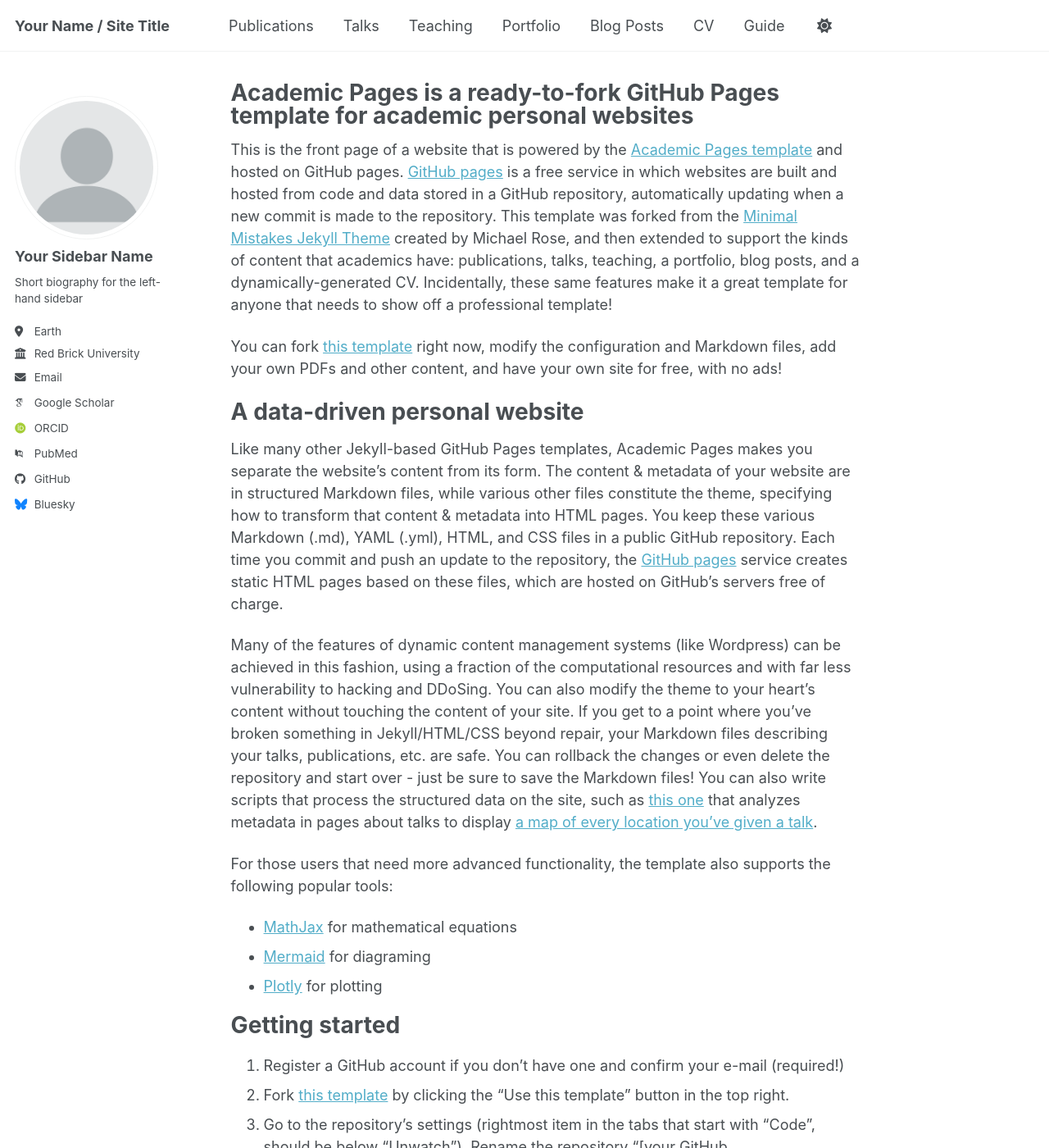
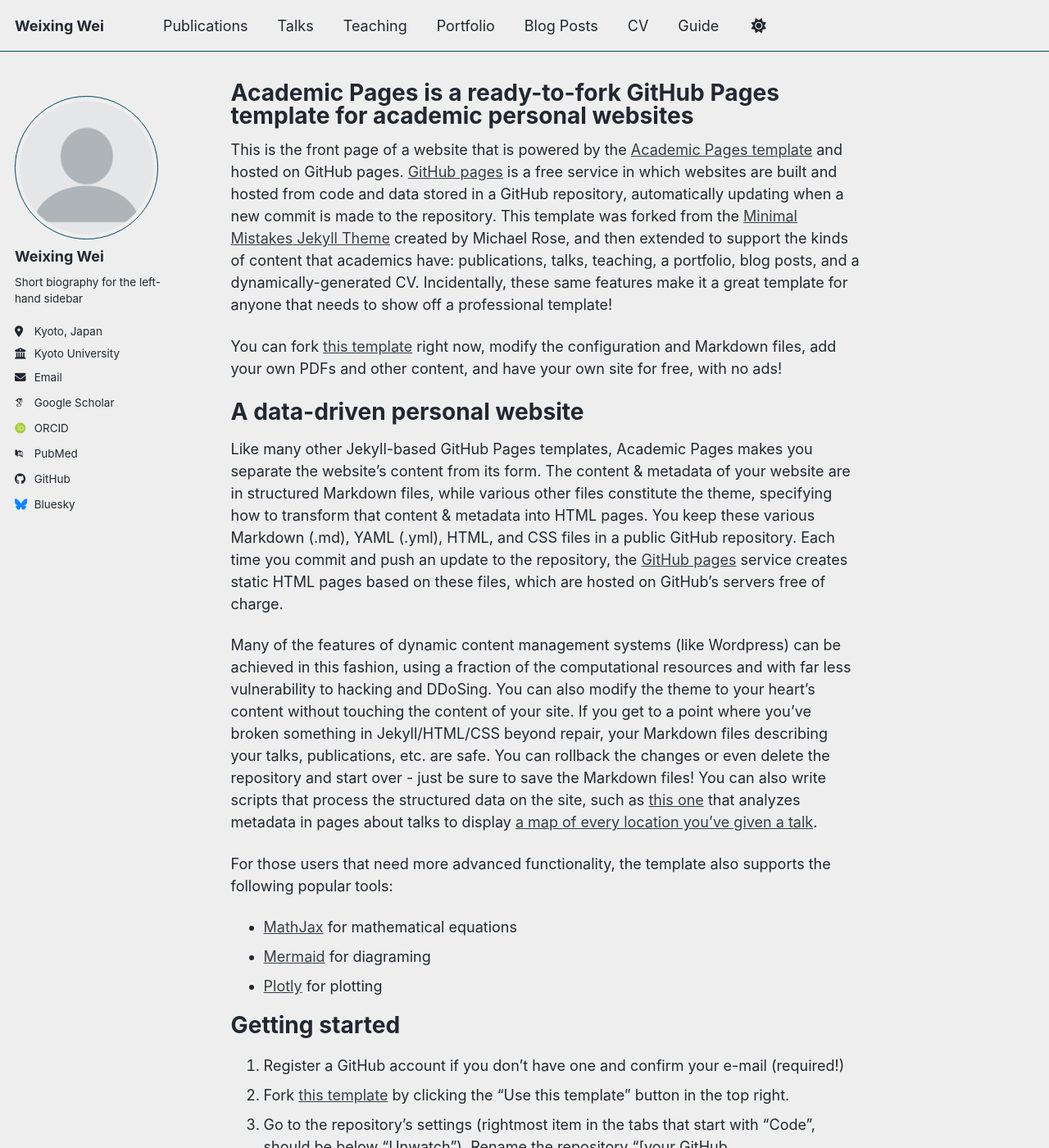
Before and after one commit to WX-Wei/WX-Wei.github.io, a Jekyll site: the page built from _pages/about.md, in a window 1280 px wide and 1400 px high. Shown: the whole window at 82% size. Built offline with Jekyll 4.4.1, drawn with Linux system fonts in a browser that asks for light colours; some web fonts are replaced; a script bundle is joined from its source files by our own code; library files that are not in the unit come from our copies; some of the changed text lies outside the part shown.

Commit message:
Update personal details in _config.yml

```diff
--- a/_config.yml
+++ b/_config.yml
@@ -8,15 +8,15 @@
 
 # Basic Site Settings
 locale                   : "en-US"
-site_theme               : "default" # Currently available options are "default", "air"
-title                    : "Your Name / Site Title"
+site_theme               : "air" # Currently available options are "default", "air"
+title                    : "Weixing Wei"
 title_separator          : "-"
-name                     : &name "Your Name"
+name                     : &name "Weixing Wei"
 description              : &description "Your Name's academic portfolio"   # Update this with a general description of your site, this is the default if not overridden by a page
-url                      : https://academicpages.github.io # The base hostname & protocol for your site e.g. "https://[your GitHub username].github.io",
+url                      : https://wx-wei.github.io # The base hostname & protocol for your site e.g. "https://[your GitHub username].github.io",
                                                            # or if you already have some other page hosted on Github then use "https://[your GitHub username].github.io/[Your Repo Name]"
 baseurl                  : "" # the subpath of your site, e.g. "/blog"
-repository               : "academicpages/academicpages.github.io"
+repository               : "wx-wei/wx-wei.github.io"
 
 # Site Author - The following control what appear as part of the author content on the side bar.
 #               If a field is blank the icon and link will not appear, otherwise it will be shown.
@@ -24,18 +24,18 @@ repository               : "academicpages/academicpages.github.io"
 author:
   # Biographic information
   avatar           : "profile.png"
-  name             : "Your Sidebar Name"
+  name             : "Weixing Wei"
   pronouns         : # example: "she/her"
   bio              : "Short biography for the left-hand sidebar"
-  location         : "Earth"
-  employer         : "Red Brick University"
+  location         : "Kyoto, Japan"
+  employer         : "Kyoto University"
   uri              : # URL
-  email            : "none@example.org"
+  email            : "wei.weixing.23w@st.kyoto-u.ac.jp"
 
   # Academic websites
   academia         : # URL
   arxiv            : # URL - Update with the correct link to your profile
-  googlescholar    : "https://scholar.google.com/citations?user=PS_CX0AAAAAJ"
+  googlescholar    : "https://scholar.google.com/citations?user=hZT4hesAAAAJ"
   inspire-hep      : # URL
   impactstory      : # URL
   orcid            : "https://orcid.org/yourorcidurl"
@@ -51,7 +51,7 @@ author:
   bitbucket        : # Username - Update with your username on the site
   codepen          : # Username
   dribbble         : # Username
-  github           : "academicpages"
+  github           : "https://github.com/WX-Wei"
   kaggle           : # Username
   stackoverflow    : # User number or user number and name (i.e., use "1" or "1/jeff-atwood")
 
```
